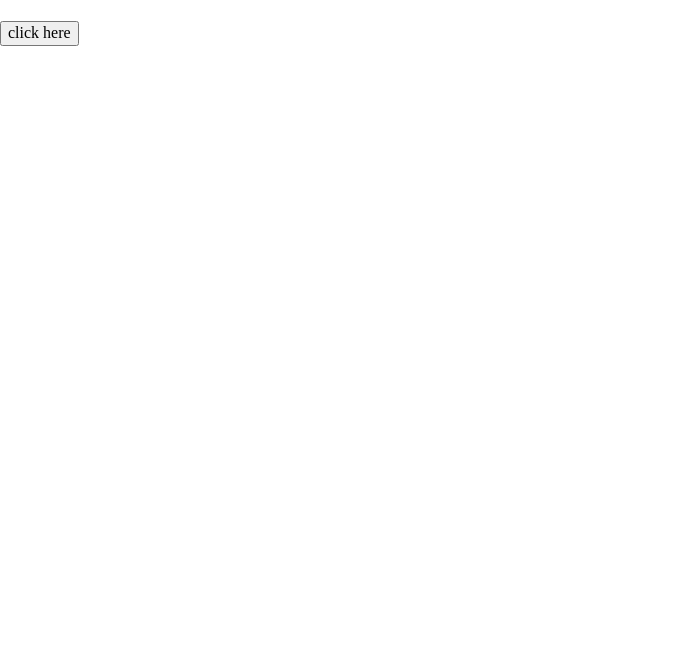
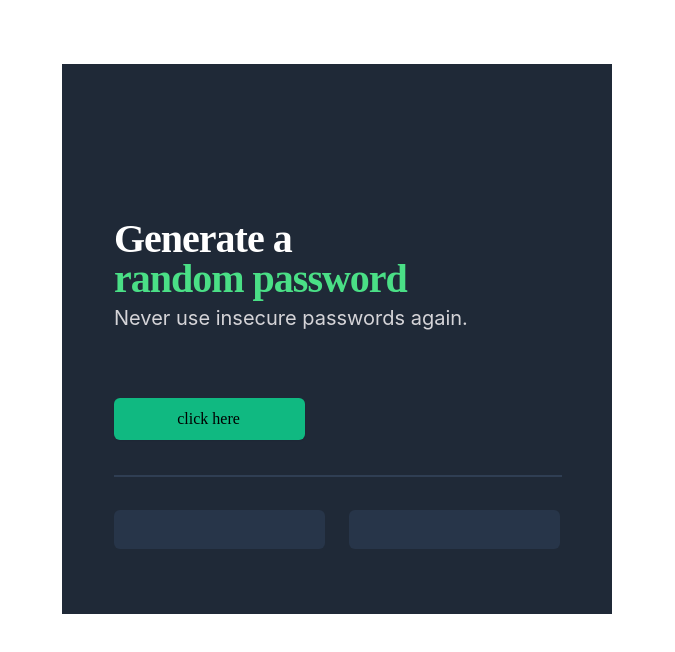
Before and after one commit to InQ9Al3/password-generator, a plain HTML site: page index.html in a window 1280 px wide. Shown: the whole page, without its empty margins (0-675 px from the left). Drawn offline with nearby package versions, Linux system fonts and the light colour scheme.

Commit message:
commit all changes

```diff
--- a/index.css
+++ b/index.css
@@ -1,3 +1,95 @@
-body {
+#container {
     margin: 0;
+    position: absolute;
+    width: 550px;
+    height: 550px;
+    left: 62px;
+    top: 64px;
+
+background: #1F2937;
 }
+.title {
+    position: absolute;
+    width: 354px;
+    height: 80px;
+    left: 52px;
+    top: 115px;
+    font-family: 'Karla';
+    font-style: normal;
+    font-weight: 800;
+    font-size: 40px;
+    line-height: 40px;
+    letter-spacing: -0.025em;
+    color: #FFFFFF;
+}
+
+a {
+    color: #4ADF86;
+}
+
+#decription {
+    margin-top: 35px;
+    position: absolute;
+    width: 372px;
+    height: 28px;
+    left: 52px;
+    top: 205px;
+    font-family: 'Inter';
+    font-style: normal;
+    font-weight: 400;
+    font-size: 20px;
+    line-height: 28px;
+    color: #D5D4D8;
+
+}
+
+#btn {
+    margin-top: 50px;
+    display: flex;
+    flex-direction: row;
+    justify-content: center;
+    align-items: center;
+    padding: 9px 17px 9px 15px;
+    gap: 12px;
+    position: absolute;
+    width: 191px;
+    height: 42px;
+    left: 52px;
+    top: 284px;
+    background: #10B981;
+    box-shadow: 0px 1px 2px rgba(0, 0, 0, 0.05);
+    border: none;
+    border-radius: 6px;
+}
+
+hr {
+    margin-top: 50px;
+    margin-bottom: 50px;
+    position: absolute;
+    width: 446px;
+    height: 0px;
+    left: 52px;
+    top: 361px;
+    border: 1px solid #2F3E53;
+}
+
+#password1-label {
+    margin-top: 50px;
+    position: absolute;
+    width: 211px;
+    height: 39px;
+    left: 52px;
+    top: 396px;
+    background: #273549;
+    border-radius: 6px;
+}
+#password2-label {
+    margin-top: 50px;
+    position: absolute;
+    width: 211px;
+    height: 39px;
+    left: 287px;
+    top: 396px;
+    background: #273549;
+    border-radius: 6px;
+}
--- a/index.html
+++ b/index.html
@@ -3,10 +3,22 @@
         <link rel="stylesheet" href="index.css">
     </head>
     <body>
-        <h1></h1>
-        <button onclick="btnClicked()">click here</button>
-        <p id="password1-label"></p>
-        <p id="password2-label"></p>
-        <script src="index.js"></script>
+        <div id="container">
+            <header>
+                <div class="title">
+                    <p id="title-start">
+                        Generate a <br>
+                        <a>random password</a>
+                    </p>
+
+                </div>
+                <p id="decription">Never use insecure passwords again.</p>
+            </header>
+            <button id="btn" onclick="btnClicked()">click here</button>
+            <hr>
+            <p id="password1-label"></p>
+            <p id="password2-label"></p>
+            <script src="index.js"></script>
+        </div>
     </body>
 </html>
--- a/index.js
+++ b/index.js
@@ -7,6 +7,7 @@ let password2 = ""
 let password1El = document.getElementById("password1-label")
 let password2El = document.getElementById("password2-label")
 
+function btnClicked() {
     function getRandomValue() {
         let randomValue = Math.floor(Math.random()*characters.length)
         return randomValue
@@ -24,8 +25,7 @@ function getPassword2() {
         }
         return password2
     }
-
-function btnClicked() {
     password1El.textContent = getPassword1()
     password2El.textContent = getPassword2()
+    console.console(password1, password2)
 }
```
Lines whose indentation alone changed are shown as unchanged.
